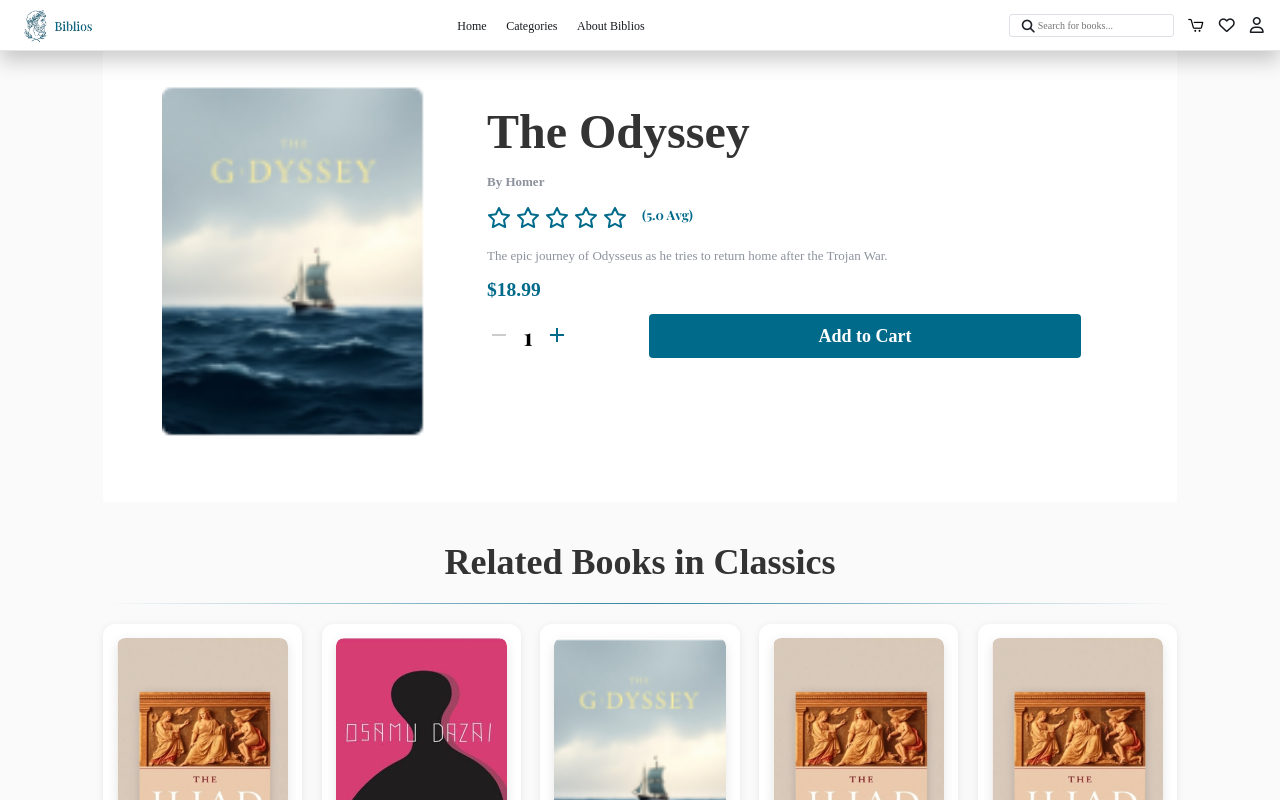
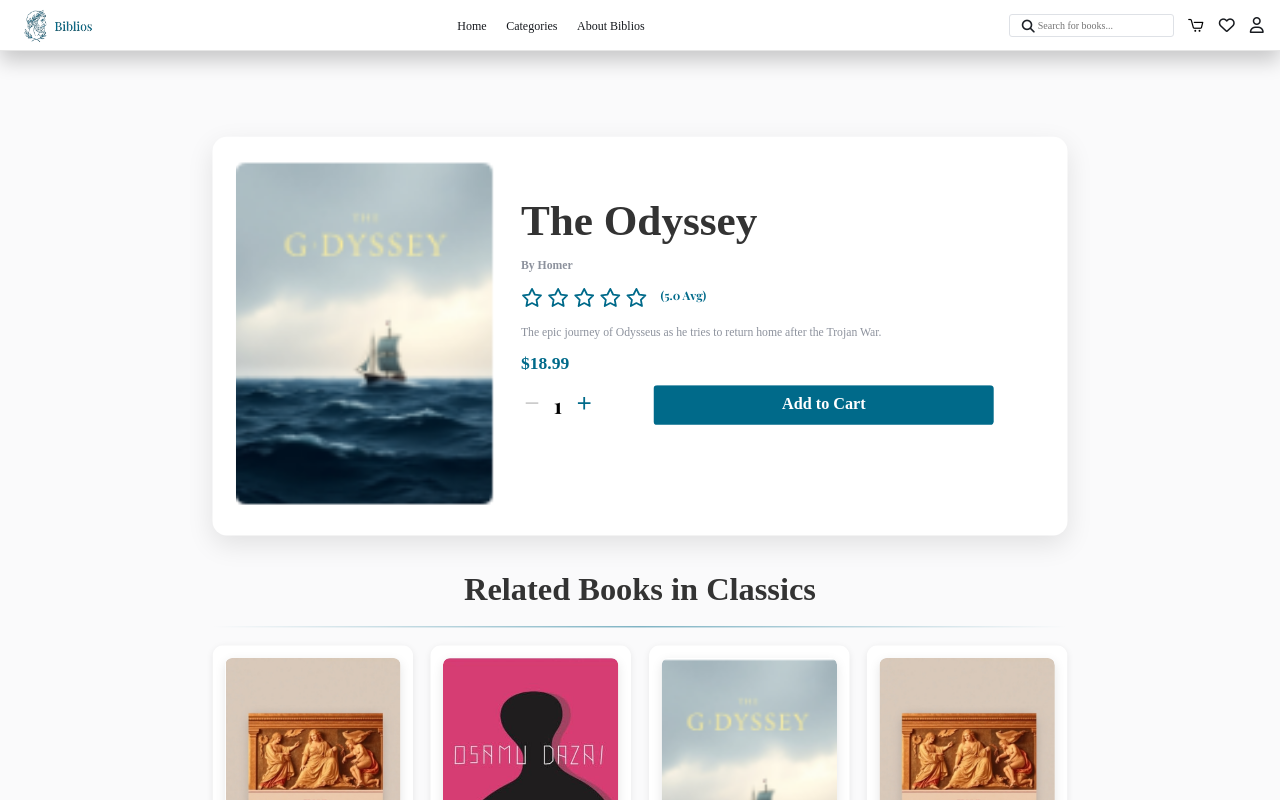
Before and after one commit to Biblios-DEPI/Biblios-DEPI, a React (Vite) app: page /books/1 in a window 1280 px wide. Shown: the top 800 px of the page. Built offline with nearby package versions, Linux system fonts and the light colour scheme; a web font is replaced by a local one.

Commit message:
Book details style DONE

```diff
--- a/src/styles/book-details.css
+++ b/src/styles/book-details.css
@@ -60,19 +60,37 @@ header h1 {
   color: #444;
 }
 
-.container {
+/* .container {
   max-width: 1100px;
   margin: 2rem auto;
   padding: 0 1rem;
+} */
+
+.container {
+  transform: scale(0.9);
+  max-width: 75% !important;
+  max-height: fit-content;
+  margin: 2rem auto;
+  padding: 0 0.4rem;
+  -webkit-transform: scale(0.9);
+  -moz-transform: scale(0.9);
+  -ms-transform: scale(0.9);
+  -o-transform: scale(0.9);
 }
 
 .book-detail {
+  margin-top: 65px;
   display: grid;
   grid-template-columns: 1fr 2fr;
   gap: 2rem;
   background: #fff;
   padding: 2rem;
   align-items: center !important;
+
+  /* --- NEW SHADOW STYLES --- */
+  box-shadow: 0 10px 30px rgba(0, 0, 0, 0.1); /* Soft drop shadow */
+  border-radius: 16px; /* Rounded corners for the card look */
+  /* ------------------------- */
 }
 .book-detail img {
   width: 100%;
@@ -80,7 +98,7 @@ header h1 {
 }
 
 .book-detail .book-img {
-    margin: 10%;
+    /* margin: 10%; */
 }
 
 .book-detail img,
@@ -909,13 +927,27 @@ footer {
 .wishlist-icon-btn:hover {
     background-color: #ff6b6b;
     color: #ffffff;
-    transform: scale(1.1); /* Grow slightly */
+    transform: scale(1.1);
+    -webkit-transform: scale(1.1);
+    -moz-transform: scale(1.1);
+    -ms-transform: scale(1.1);
+    -o-transform: scale(1.1);
 }
 
 .wishlist-icon-btn svg {
     transition: fill 0.2s ease;
+    -webkit-transition: fill 0.2s ease;
+    -moz-transition: fill 0.2s ease;
+    -ms-transition: fill 0.2s ease;
+    -o-transition: fill 0.2s ease;
 }
 
 .wishlist-icon-btn:hover svg {
     fill: #ffffff; /* Fill heart on hover */
 }
+
+@media (max-width: 768px) {
+  .container {
+    max-width: 95% !important;
+  }
+}
```
